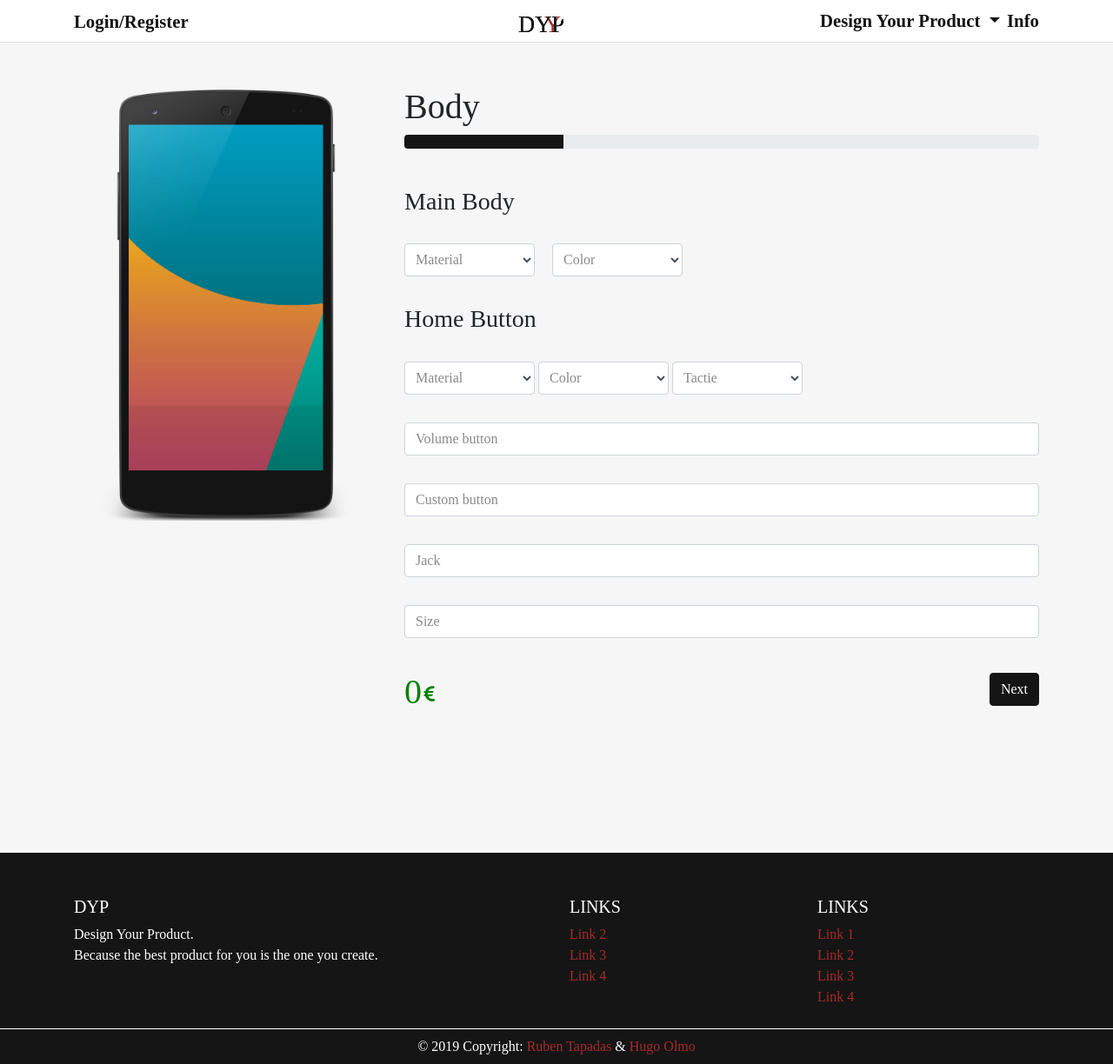
After one commit to RubenTapadas/DYP, a PHP site: page /product.php in a window 1280 px wide. The commit adds this page. Shown: the whole page at 87% size. Run offline with PHP 8.4, Linux system fonts and the light colour scheme; data that the repository does not hold is empty; some libraries are stand-ins or nearby versions.

Commit message:
added product page

```diff
--- a/main.css
+++ b/main.css
@@ -397,3 +397,28 @@ label {
   font-size: 0.8rem !important;
   padding-top: 9px;
 }
+
+.product-phone {
+  height: 100%;
+  width: 100%;
+  padding: 0;
+  margin: 0;
+  background: url(img/decoy.png) center center no-repeat;
+  -webkit-background-size: cover;
+  -moz-background-size: cover;
+  -o-background-size: cover;
+  background-size: cover;
+}
+
+.product-box{
+  height:500px;
+}
+
+.product-price{
+  font-size:40px;
+  color:green;
+}
+
+.product-detail{
+  width:150px;
+}
--- a/main.js
+++ b/main.js
@@ -98,6 +98,7 @@ $(window).on('load', function() {
       console.log('starting ajax');
     }
   });
+
   //Change Pages
   $("#go-productdetails").click(function() {
     window.location.href = 'home.html';
--- /dev/null
+++ b/product.php
@@ -0,0 +1,247 @@
+<?php
+  session_start();
+  if(isset($_SESSION["id"])){
+    $id = intval($_SESSION['id']);
+
+    $connection = mysqli_connect('localhost', 'root', '', 'dyp');
+    $q = "SELECT * FROM user WHERE id_user = '$id'";
+    $result = mysqli_query($connection, $q);
+    while($rowval = mysqli_fetch_array($result))
+    {
+      $firstname= $rowval['firstname'];
+      $lastname= $rowval['lastname'];
+      $email= $rowval['email'];
+      $image= $rowval['image'];
+    }
+  }
+?>
+
+<!DOCTYPE html>
+<html lang="eng">
+
+<head>
+  <meta charset="utf-8">
+  <title>Home</title>
+  <link rel="shortcut icon" href="img/logo.ico" type="image/x-icon" />
+  <link rel="stylesheet" href="https://stackpath.bootstrapcdn.com/bootstrap/4.1.3/css/bootstrap.min.css" integrity="sha384-MCw98/SFnGE8fJT3GXwEOngsV7Zt27NXFoaoApmYm81iuXoPkFOJwJ8ERdknLPMO" crossorigin="anonymous">
+  <link rel="stylesheet" href="main.css">
+</head>
+
+<body class="semi-light">
+  <input type="hidden" id="fetch_user_id" value="<?php echo $id; ?>">
+  <div class="footer-compensate">
+
+
+    <div class="out-note">
+      <div class="note">
+        <h2>Note example</h2>
+        <p>Note description, more words to see if its responsive.</p>
+      </div>
+    </div>
+
+    <div class="out-note-pass">
+      <div class="note">
+        <h2>Action that needs the user's password</h2>
+        <div class="form-row">
+          <div class="col">
+            <input type="password" id="note-password" class="form-control" required>
+          </div>
+          <div class="col">
+            <button type="submit" id="edit1" class="btn btn-primary align-top">Confirm</button>
+          </div>
+        </div>
+      </div>
+    </div>
+
+    <nav class="navbar navbar-expand-md navbar-light bg-light border-bottom light font-weight-bold">
+      <div class="container pt-0">
+        <div class="navbar-collapse collapse w-100 order-1 order-md-0 dual-collapse2">
+          <ul class="navbar-nav mr-auto">
+            <li class="nav-item">
+              <a class="nav-link user_no" href="login.php">Login/Register</a>
+              <div class="user_yes">
+                <a class="float-left" href="user.php">
+                  <div class="user-mini float-left" style="background-image: url(img/profiles/<?php echo  $image; ?>);"></div>
+                </a>
+                <a class="nav-link float-left ml-3" href="user.php">
+                  <?php echo  $firstname; ?>
+                  <?php echo  $lastname; ?></a>
+                <a class="nav-link float-left logout ml-1" href="login.php">(logout)</a>
+              </div>
+            </li>
+          </ul>
+        </div>
+        <div class="mx-auto order-0">
+          <a class="navbar-brand mx-auto" href="home.php"><img src="img/logo.svg" alt="DYP logo" /></a>
+          <button class="navbar-toggler" type="button" data-toggle="collapse" data-target=".dual-collapse2">
+            <span class="navbar-toggler-icon"></span>
+          </button>
+        </div>
+        <div class="navbar-collapse collapse w-100 order-3 dual-collapse2">
+          <ul class="navbar-nav ml-auto">
+
+            <li class="nav-item dropdown">
+              <a class="nav-link dropdown-toggle pr-2" href="http://example.com" id="navbarDropdownMenuLink" data-toggle="dropdown" aria-haspopup="true" aria-expanded="false">
+                Design Your Product
+              </a>
+              <div class="dropdown-menu" aria-labelledby="navbarDropdownMenuLink">
+                <a class="dropdown-item" href="#">Smartphones</a>
+                <a class="dropdown-item" href="#">Tablets</a>
+              </div>
+            </li>
+            <li class="nav-item">
+              <a class="nav-link" href="#">Info</a>
+            </li>
+          </ul>
+        </div>
+      </div>
+    </nav>
+
+    <section>
+      <div class="container">
+        <div class="row">
+          <div class="col-4 product-box">
+            <div class="product-phone">
+            </div>
+          </div>
+          <div class="col pb-5">
+            <h1>Body</h1>
+            <div class="progress">
+              <div class="progress-bar" role="progressbar" style="width: 25%; background-color:#151515" aria-valuenow="25" aria-valuemin="0" aria-valuemax="100"></div>
+            </div>
+
+            <form style="padding-top: 2.7rem !important;">
+              <h3 class="pb-4">Main Body</h3>
+              <div class="form-group product-detail d-inline-block mr-3">
+                <select class="form-control" required>
+                  <option value="" selected="selected"></option>
+                  <option value="AL">Plastic</option>
+                  <option value="AK">Aluminium</option>
+                </select>
+                <label class="form-control-placeholder" for="edit-streetname">Material</label>
+              </div>
+              <div class="form-group product-detail d-inline-block mr-3">
+                <select class="form-control" required>
+                  <option value="" selected="selected"></option>
+                  <option value="AL">Plastic</option>
+                  <option value="AK">Aluminium</option>
+                </select>
+                <label class="form-control-placeholder" for="edit-streetname">Color</label>
+              </div>
+
+              <h3 class="pb-4">Home Button</h3>
+              <div class="form-group product-detail d-inline-block">
+                <select class="form-control" required>
+                  <option value="" selected="selected"></option>
+                  <option value="AL">Plastic</option>
+                  <option value="AK">Aluminium</option>
+                </select>
+                <label class="form-control-placeholder" for="edit-streetname">Material</label>
+              </div>
+              <div class="form-group product-detail d-inline-block">
+                <select class="form-control" required>
+                  <option value="" selected="selected"></option>
+                  <option value="AL">Plastic</option>
+                  <option value="AK">Aluminium</option>
+                </select>
+                <label class="form-control-placeholder" for="edit-streetname">Color</label>
+              </div>
+              <div class="form-group product-detail d-inline-block">
+                <select class="form-control" required>
+                  <option value="" selected="selected"></option>
+                  <option value="AL">Plastic</option>
+                  <option value="AK">Aluminium</option>
+                </select>
+                <label class="form-control-placeholder" for="edit-streetname">Tactie</label>
+              </div>
+              <div class="form-group">
+                <input type="text" id="edit-streetname" class="form-control" required>
+                <label class="form-control-placeholder" for="edit-streetname">Volume button</label>
+              </div>
+              <div class="form-group">
+                <input type="text" id="edit-streetname" class="form-control" required>
+                <label class="form-control-placeholder" for="edit-streetname">Custom button</label>
+              </div>
+              <div class="form-group">
+                <input type="text" id="edit-housenumber" class="form-control" required>
+                <label class="form-control-placeholder" for="edit-housenumber">Jack</label>
+              </div>
+              <div class="form-group">
+                <input type="text" id="edit-postalcode" class="form-control" required>
+                <label class="form-control-placeholder" for="edit-postalcode">Size</label>
+              </div>
+              <div class="float-left product-price">
+                <span id="product-price">0</span><span style="font-size:28px;" class="fas fa-euro-sign py-1">
+              </div>
+              <button type="button" id="next" class="btn btn-primary float-right mt-2">Next</button>
+            </form>
+
+          </div>
+        </div>
+      </div>
+    </section>
+
+
+    <footer class="page-footer font-small mt-5 fixed-bottom dark-text">
+      <div class="container text-center text-md-left">
+        <div class="row pb-2">
+          <div class="col-md-6 mt-md-0 mt-3">
+            <h5 class="text-uppercase">DYP</h5>
+            <span>Design Your Product.</span>
+            <p>Because the best product for you is the one you create.</p>
+          </div>
+          <hr class="clearfix w-100 d-md-none pb-3">
+          <div class="col-md-3 mb-md-0 mb-3">
+            <h5 class="text-uppercase">Links</h5>
+            <ul class="list-unstyled">
+              <li>
+                <a href="#!">
+                  <?php echo  $firstname; ?></a>
+              </li>
+              <li>
+                <a href="#!">Link 2</a>
+              </li>
+              <li>
+                <a href="#!">Link 3</a>
+              </li>
+              <li>
+                <a href="#!">Link 4</a>
+              </li>
+            </ul>
+          </div>
+          <div class="col-md-3 mb-md-0 mb-3">
+            <h5 class="text-uppercase">Links</h5>
+            <ul class="list-unstyled">
+              <li>
+                <a href="#!">Link 1</a>
+              </li>
+              <li>
+                <a href="#!">Link 2</a>
+              </li>
+              <li>
+                <a href="#!">Link 3</a>
+              </li>
+              <li>
+                <a href="#!">Link 4</a>
+              </li>
+            </ul>
+          </div>
+        </div>
+      </div>
+      <div class="footer-copyright text-center py-2">© 2019 Copyright:
+        <a href="https://www.linkedin.com/in/rubentapadas/" target="_blank"> Ruben Tapadas</a>
+        &
+        <a href="https://www.linkedin.com/in/hugoolmo/" target="_blank"> Hugo Olmo</a>
+      </div>
+    </footer>
+  </div>
+
+
+  <script src="https://code.jquery.com/jquery-3.3.1.min.js" integrity="sha256-FgpCb/KJQlLNfOu91ta32o/NMZxltwRo8QtmkMRdAu8=" crossorigin="anonymous"></script>
+  <script src="https://cdnjs.cloudflare.com/ajax/libs/popper.js/1.14.3/umd/popper.min.js" integrity="sha384-ZMP7rVo3mIykV+2+9J3UJ46jBk0WLaUAdn689aCwoqbBJiSnjAK/l8WvCWPIPm49" crossorigin="anonymous"></script>
+  <script src="https://stackpath.bootstrapcdn.com/bootstrap/4.1.3/js/bootstrap.min.js" integrity="sha384-ChfqqxuZUCnJSK3+MXmPNIyE6ZbWh2IMqE241rYiqJxyMiZ6OW/JmZQ5stwEULTy" crossorigin="anonymous"></script>
+  <script src="main.js"></script>
+  <script defer src="https://use.fontawesome.com/releases/v5.6.1/js/all.js" integrity="sha384-R5JkiUweZpJjELPWqttAYmYM1P3SNEJRM6ecTQF05pFFtxmCO+Y1CiUhvuDzgSVZ" crossorigin="anonymous"></script>
+</body>
+
+</html>
```
Also changed, not shown: img/decoy.png (added).
